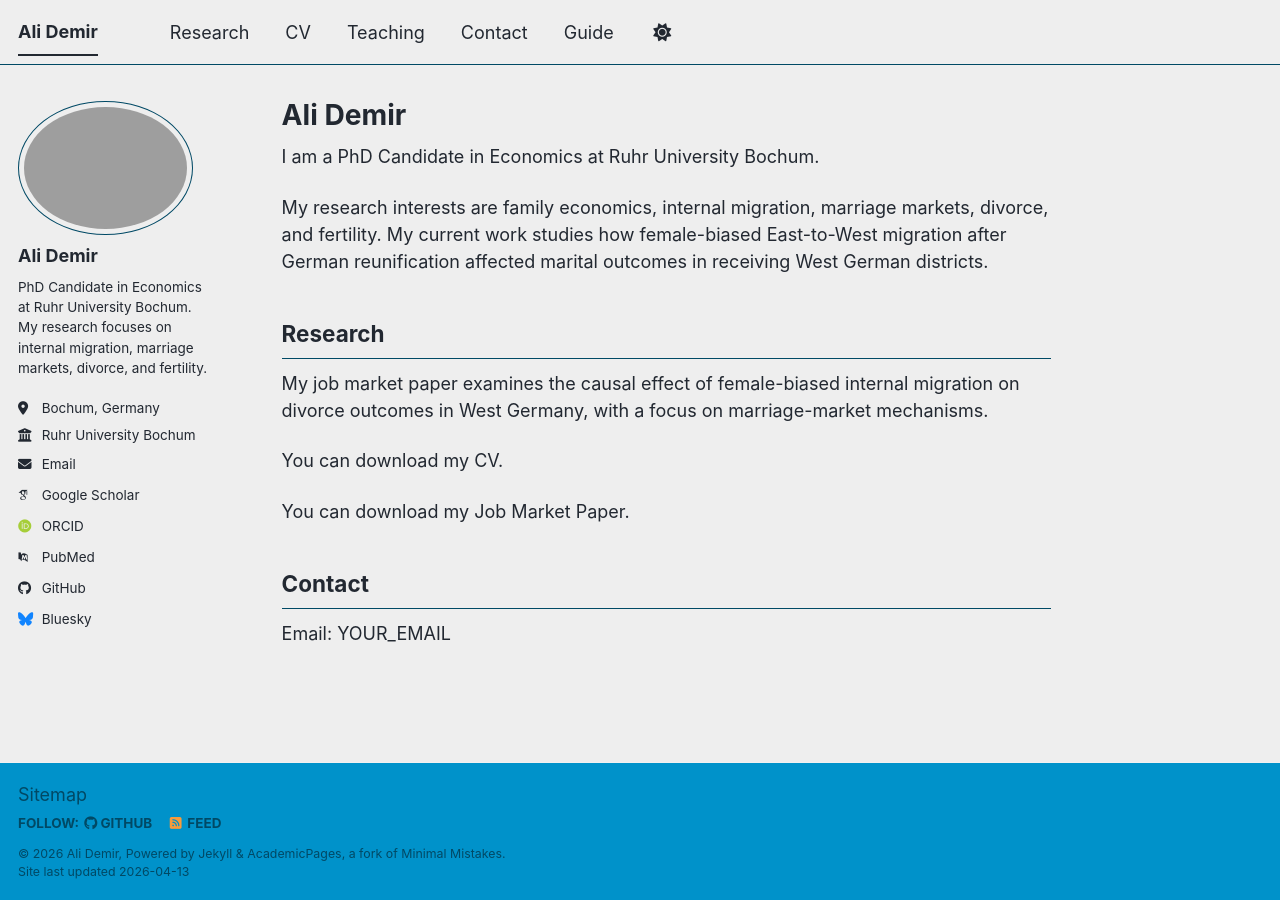
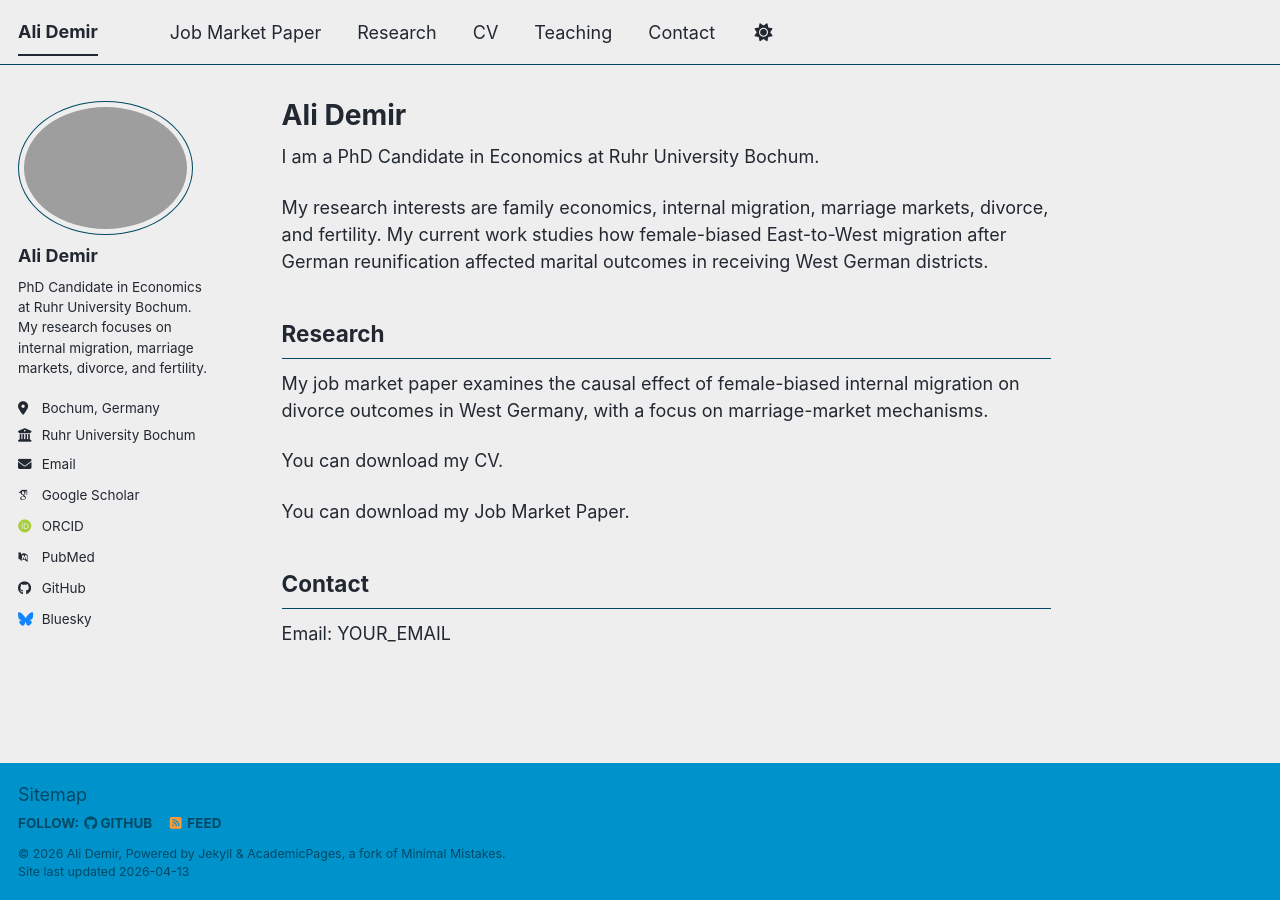
Before and after one commit to alidemir1995ad-alt/alidemir1995ad-alt.github.io, a Jekyll site: the page built from _pages/about.md, in a window 1280 px wide. Built offline with Jekyll 4.4.1, drawn with Linux system fonts in a browser that asks for light colours; some web fonts are replaced; a script bundle is joined from its source files by our own code; library files that are not in the unit come from our copies.

Commit message:
Update navigation.yml

```diff
--- a/_data/navigation.yml
+++ b/_data/navigation.yml
@@ -8,6 +8,10 @@
 #      Markdown formatted page while the second is generated using JSON.
 
 main:
+
+  - title: "Job Market Paper"
+    url: /files/jmp.pdf
+
   - title: "Research"
     url: /publications/
 
@@ -19,9 +23,3 @@ main:
 
   - title: "Contact"
     url: /contact/
-
-  # - title: "CV"
-  #   url: /cv-json/
-
-  - title: "Guide"
-    url: /markdown/
```
